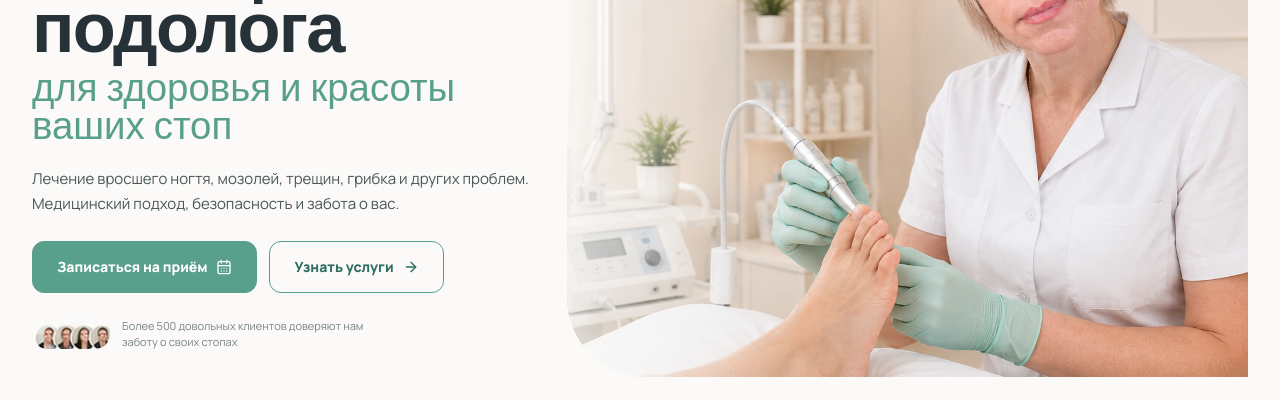
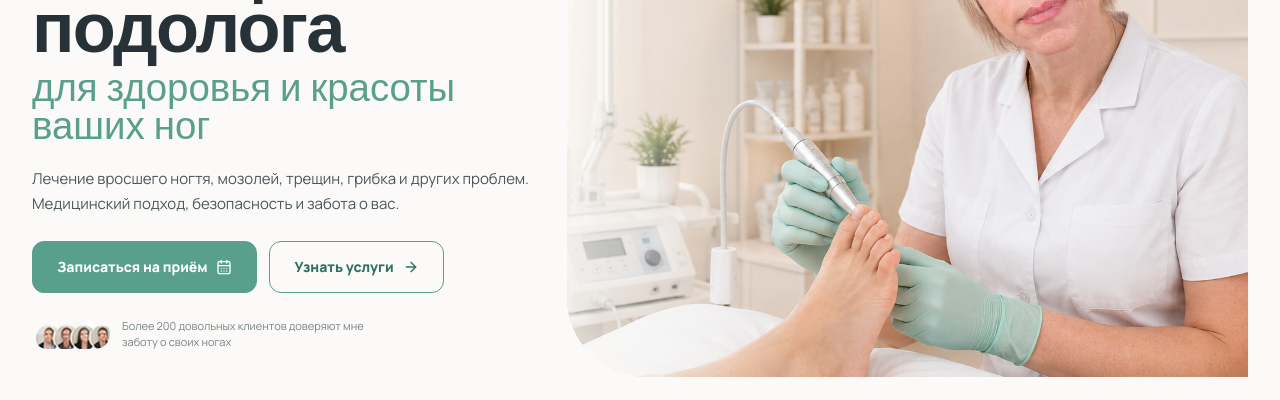
Before and after one commit to kurguzenko132/mama, a Next.js app: page / in a window 1280 px wide. Shown: the part 324-724 px from the top of the page. Built offline with nearby package versions, Linux system fonts and the light colour scheme; no server answers.

Commit message:
content: update hero messaging

```diff
--- a/src/app/page.tsx
+++ b/src/app/page.tsx
@@ -51,7 +51,7 @@ export default function Home() {
                 <br />
                 помощь подолога
               </h1>
-              <p className="hero-accent">для здоровья и красоты ваших стоп</p>
+              <p className="hero-accent">для здоровья и красоты ваших ног</p>
               <p className="hero-description">
                 Лечение вросшего ногтя, мозолей, трещин, грибка и других
                 проблем. Медицинский подход, безопасность и забота о вас.
@@ -73,8 +73,8 @@ export default function Home() {
                   height={30}
                 />
                 <span>
-                  Более 500 довольных клиентов доверяют нам заботу о своих
-                  стопах
+                  Более 200 довольных клиентов доверяют мне заботу о своих
+                  ногах
                 </span>
               </div>
             </div>
```
